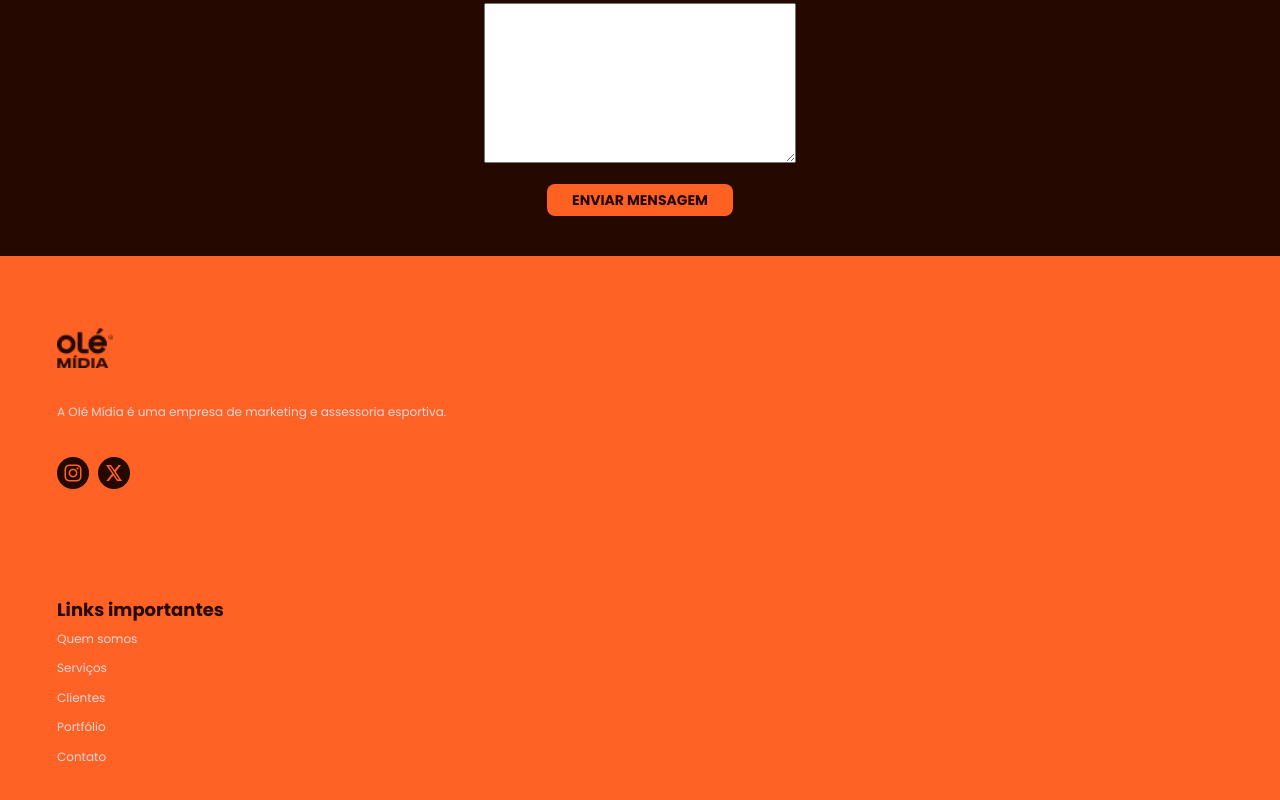
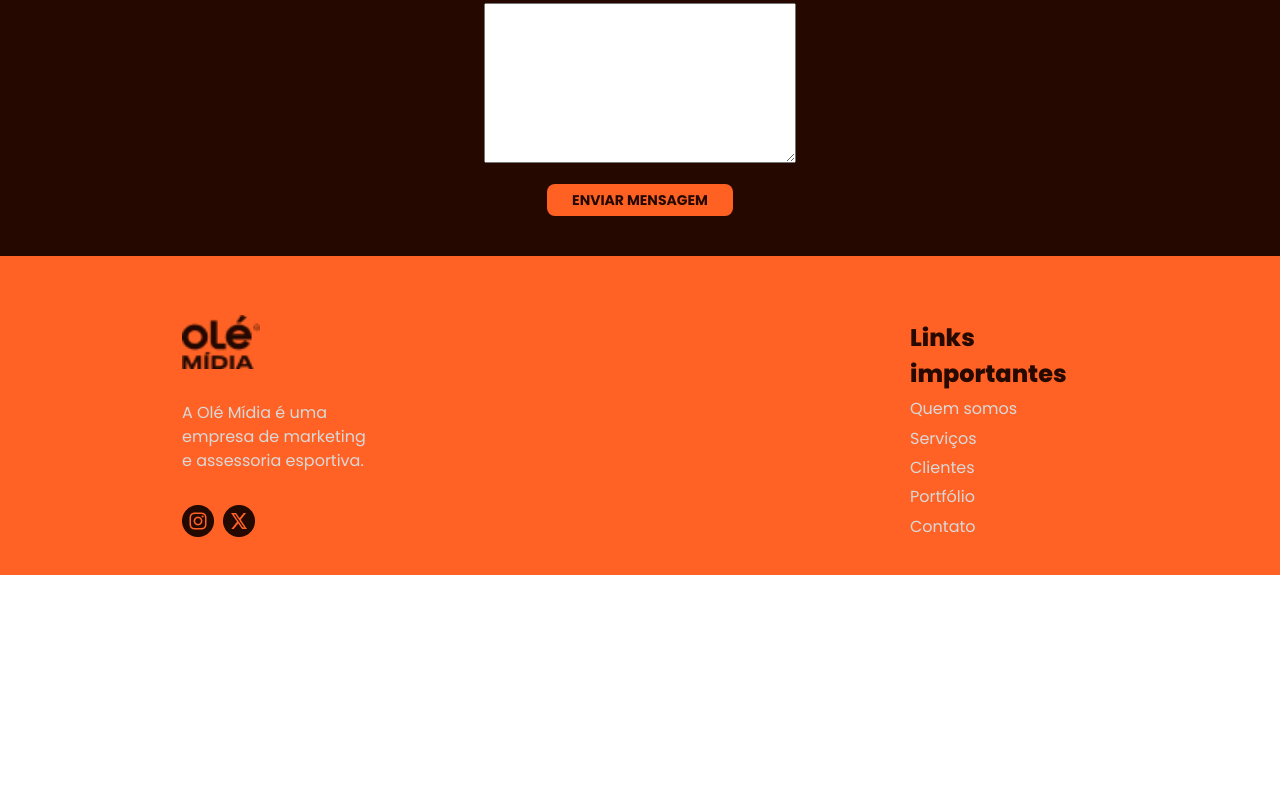
Before and after one commit to DevPBDias/ole-midia-v3, a React (Vite) app: page / in a window 1280 px wide. Shown: the part 4161-4961 px from the top of the page. After the commit the page ends 4736 px from the top, so only its background shows below. Built offline with nearby package versions, Linux system fonts and the light colour scheme.

Commit message:
styles: responsive footer

```diff
--- a/src/components/footer/styles.tsx
+++ b/src/components/footer/styles.tsx
@@ -10,6 +10,19 @@ export const FooterContainer = styled.footer`
     justify-items: center;
     background: #FF6224;
     gap: 5.56em;
+
+
+    @media (min-width: 600px) {
+        height: 17.7rem;
+        flex-flow: row nowrap;
+        justify-content: space-between;
+        padding: 3.11111rem 5.83333rem 4rem 6.66667rem;
+    }
+
+    @media (min-width: 1200px) {
+        gap: 30em;
+        padding: 8.77778rem 10.11111rem 7.22222rem 10.11111rem;
+    }
 `;
 
 export const MidiaContainer = styled.section`
@@ -29,6 +42,14 @@ export const MidiaContainer = styled.section`
         font-weight: 400;
         line-height: 1.33333rem;
     }
+
+    @media (min-width: 1200px) {
+        p {
+            font-size: 0.88889rem;
+        }
+    }
+
+
 `;
 
 export const LogoContainer = styled.div`
@@ -42,6 +63,11 @@ export const LogoContainer = styled.div`
     img {
         width: 100%;
         height: 100%;
+    }
+
+    @media (min-width: 1200px) {
+        width: 4.33333rem;
+        height: 3.11111rem;
     }
 `;
 
@@ -70,4 +96,16 @@ export const LinksContainer = styled.section`
         font-weight: 400;
         line-height: 1.33333rem;
     }
+
+    @media (min-width: 1200px) {
+        h3 {
+            font-size: 1.33333rem;
+            font-weight: 800;
+            line-height: 2rem;
+        }
+
+        a {
+            font-size: 0.88889rem;
+        }
+    }
 `;
--- a/src/components/header/IconsNavbar.tsx
+++ b/src/components/header/IconsNavbar.tsx
@@ -5,7 +5,7 @@ import { ContainerIcons, Icons } from './styles';
 function IconsNavbar() {
   return (
     <ContainerIcons className="headerIcons">
-      <a href="https://www.instagram.com/olemidia/">
+      <a href="instagram.com/olemidia">
         <Icons alt="instagram" src={ instagramIcon } className="instagramIcon" />
       </a>
       <a href="https://twitter.com/olemidia">
```
